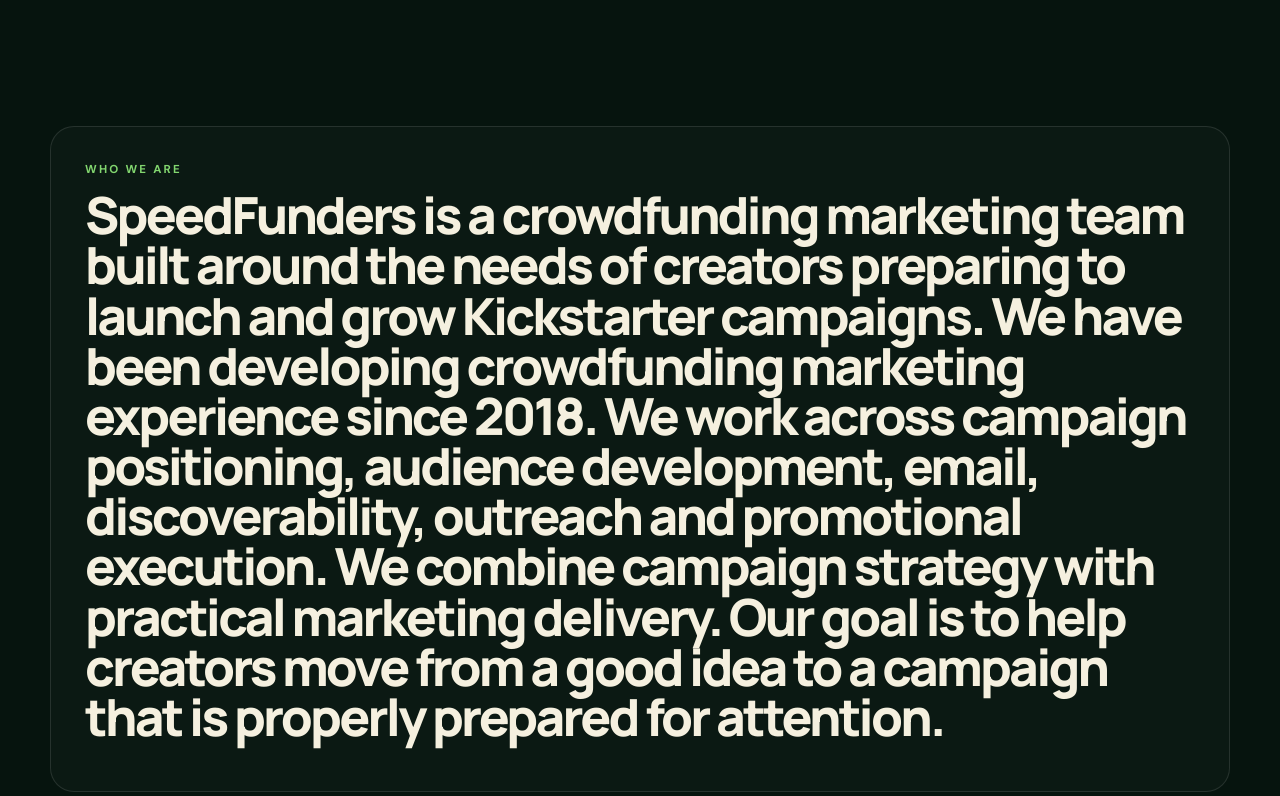
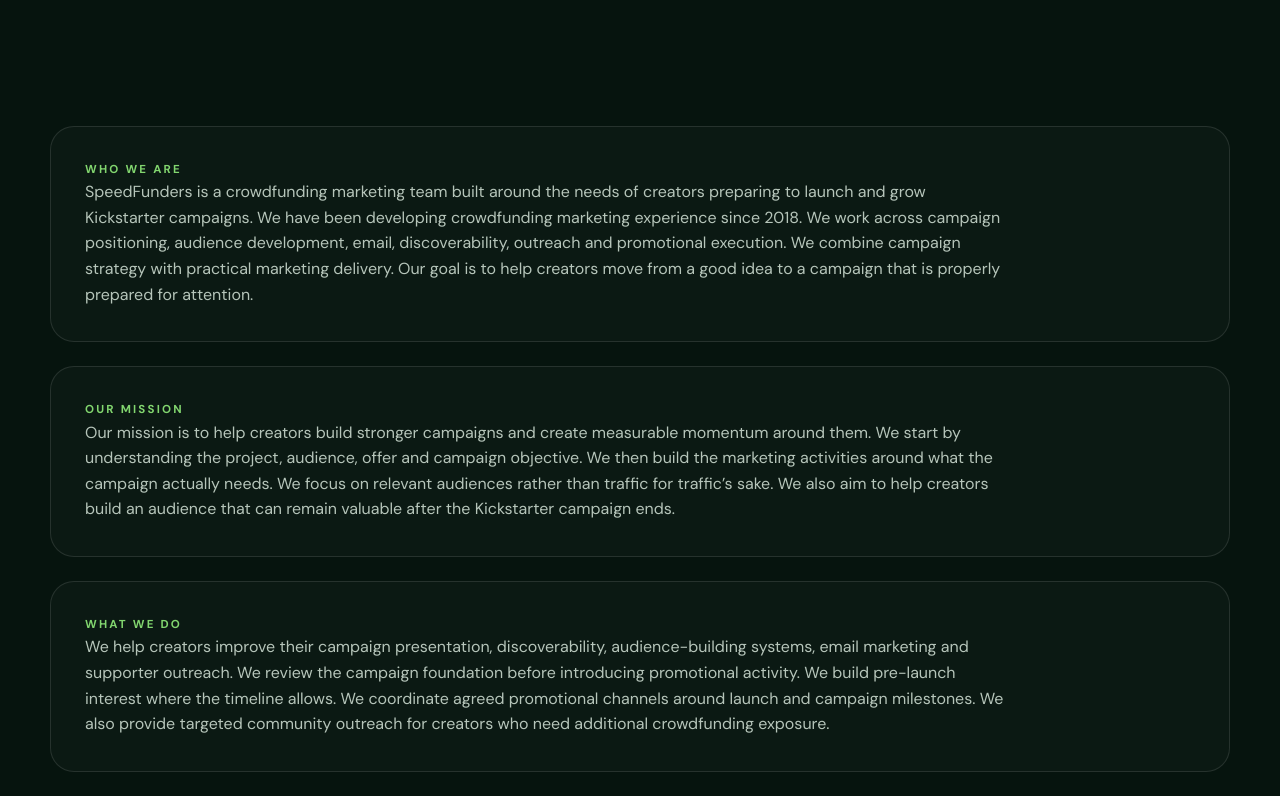
Before and after one commit to richnessofeyeno-hash/speedfunderwebsite, a Next.js app: page /about in a window 1280 px wide. Shown: the part 560-1356 px from the top of the page. Built offline with nearby package versions, Linux system fonts and the light colour scheme.

Commit message:
About section update

```diff
--- a/app/about/page.tsx
+++ b/app/about/page.tsx
@@ -14,7 +14,12 @@
 export default function Page(){
   return <Shell eyebrow="About SpeedFunders" title="BUILT AROUND CROWDFUNDING. BUILT TO CREATE MOMENTUM.">
     <section className="section"><div className="container about-list">
-      {points.map(([eyebrow,title]) => <article className="about-block" key={eyebrow}><div className="eyebrow">{eyebrow}</div><h2 className="display">{title}</h2><p>{points.find(p=>p[0]===eyebrow)?.[2]}</p></article>)}
+{points.map(([eyebrow,text]) => (
+  <article className="about-block" key={eyebrow}>
+    <div className="eyebrow">{eyebrow}</div>
+    <p>{text}</p>
+  </article>
+))}
     </div></section>
     <section className="section grid-bg"><div className="container"><div className="section-head"><div className="eyebrow">Our differentiator</div><h2 className="display">WE DON'T SEND TRAFFIC TO A CAMPAIGN THAT ISN'T READY.</h2><p className="muted">TRAFFIC IS NOT THE STRATEGY. POSITIONING COMES FIRST.</p></div></div></section>
   </Shell>
```
